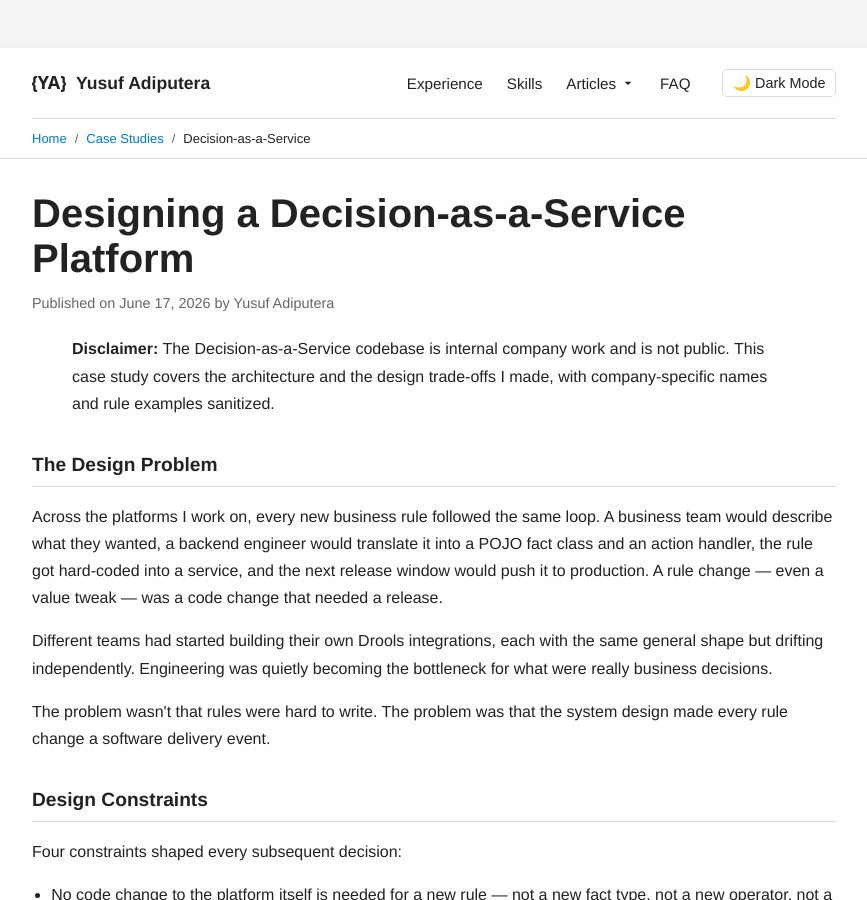
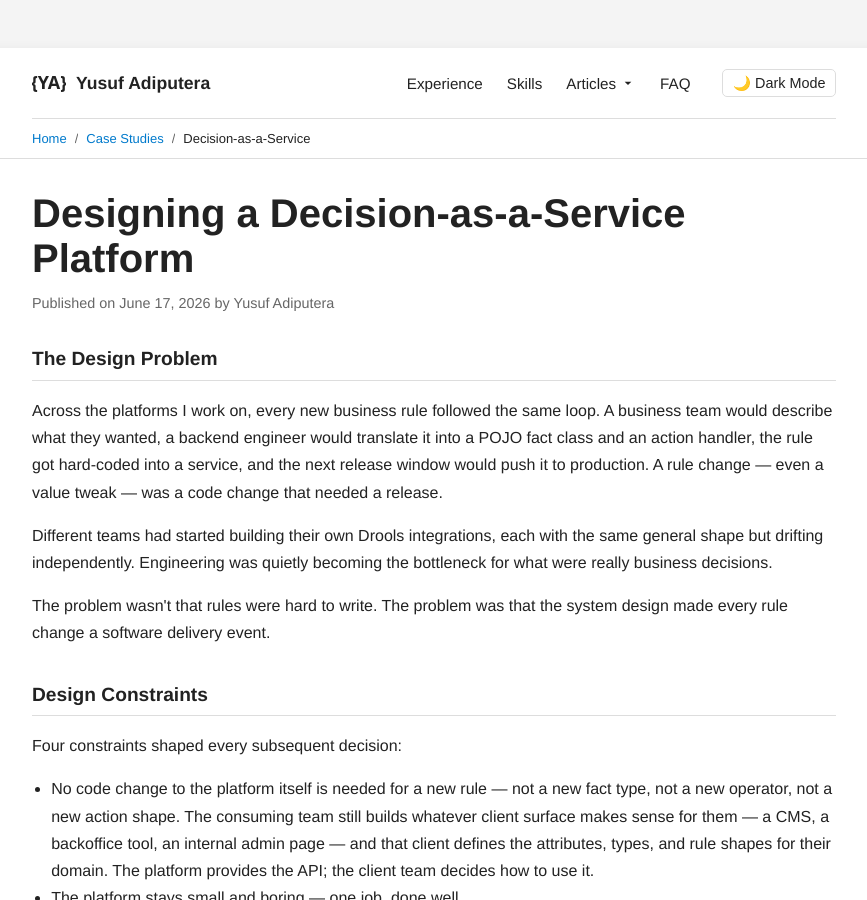
Before and after one commit to adiputera/adiputera.github.io, a Jekyll site: the page built from _articles/case-study-decision-as-a-service.md, in a window 1280 px wide and 900 px high. Shown: the whole window, without its empty margins (206-1073 px from the left). Built offline with Jekyll 4.4.1, drawn with Linux system fonts in a browser that asks for light colours.

Commit message:
Update case-study-decision-as-a-service.md

```diff
--- a/_articles/case-study-decision-as-a-service.md
+++ b/_articles/case-study-decision-as-a-service.md
@@ -16,7 +16,6 @@ snippet_id: "Constraint dan trade-off desain di balik platform Decision-as-a-Ser
 published: true
 ---
 
-> **Disclaimer:** The Decision-as-a-Service codebase is internal company work and is not public. This case study covers the architecture and the design trade-offs I made, with company-specific names and rule examples sanitized.
 
 ## The Design Problem
 
```
